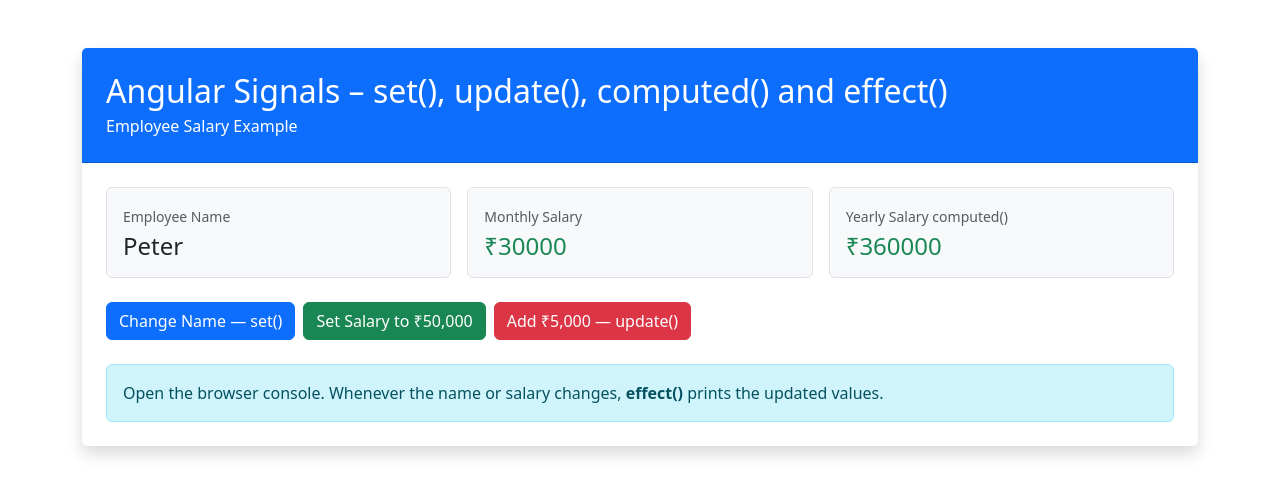
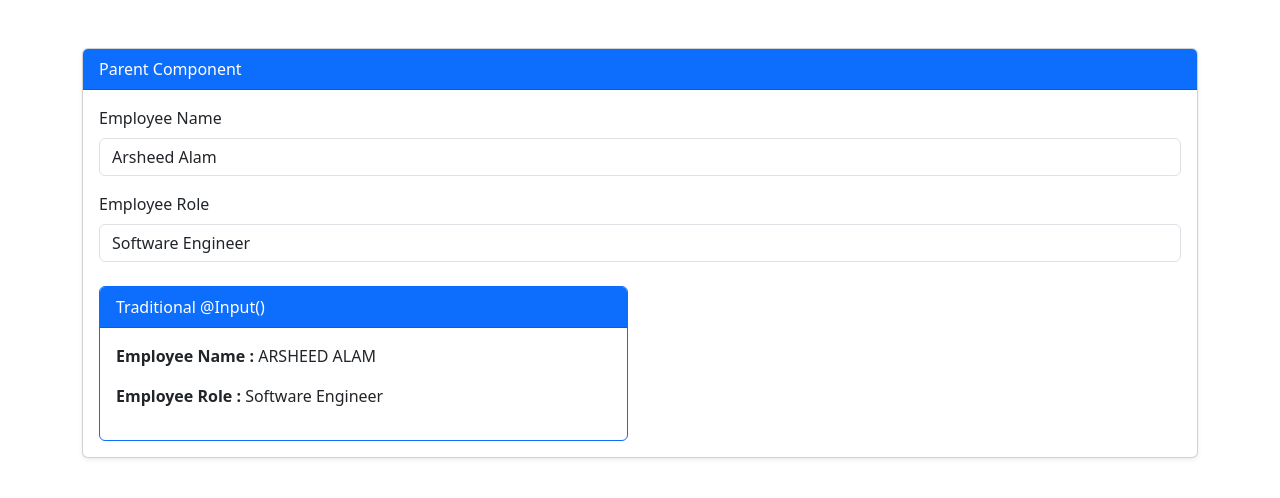
Before and after one commit to alamarsheed4/New-angular-app, an Angular app: page / in a window 1280 px wide. Shown: the top 498 px of the page. Built offline with nearby package versions, Linux system fonts and the light colour scheme.

Commit message:
Initial commit

```diff
--- a/src/app/app.html
+++ b/src/app/app.html
@@ -1,61 +1 @@
-<div class="container py-5">
-    <div class="card shadow border-0">
-        <div class="card-header bg-primary text-white p-4">
-            <h2 class="mb-1">Angular Signals – set(), update(), computed() and effect()</h2>
-            <p class="mb-0">Employee Salary Example</p>
-        </div>
-
-        <div class="card-body p-4">
-            <div class="row g-3 mb-4">
-                <div class="col-md-4">
-                    <div class="border rounded p-3 bg-light h-100">
-                        <small class="text-muted">Employee Name</small>
-                        <h4 class="mb-0 mt-1">{{EmployeeName()}}</h4>
-                    </div>
-
-                </div>
-                <div class="col-md-4">
-                    <div class="border rounded p-3 bg-light h-100">
-                        <small class="text-muted">Monthly Salary</small>
-                        <h4 class="mb-0 mt-1 text-success">
-                            ₹{{basicSalary()}}
-                        </h4>
-
-                    </div>
-                </div>
-
-                <div class="col-md-4">
-                    <div class="border rounded p-3 bg-light h-100">
-                        <small class="text-muted">Yearly Salary computed()
-
-                        </small>
-                        <h4 class="mb-0 mt-1 text-success">
-                            ₹{{yearlySalary()}}
-                        </h4>
-
-                    </div>
-                </div>
-            </div>
-
-            <div class="d-flex flex-wrap gap-2">
-                <button (click)="ChangeName()" class="btn btn-primary">
-                    Change Name — set()
-                </button>
-
-                <button (click)="setSalary()" class="btn btn-success">
-                    Set Salary to ₹50,000
-                </button>
-
-                <button (click)="updateSalary()" class="btn btn-danger">
-                    Add ₹5,000 — update()
-                </button>
-            </div>
-            <div class="alert alert-info mt-4 mb-0">
-                Open the browser console. Whenever the name or salary changes,
-                <strong>effect()</strong> prints the updated values.
-            </div>
-
-        </div>
-
-    </div>
-</div>
+<app-input-parent></app-input-parent>
--- a/src/app/app.ts
+++ b/src/app/app.ts
@@ -1,6 +1,7 @@
-import { Component, computed, effect, signal } from '@angular/core';
+import { Component} from '@angular/core';
+import { InputParent } from './input-parent/input-parent';
 @Component({
-  imports: [],
+  imports: [InputParent],
   selector: 'app-root',
   styleUrl: './app.css',
   templateUrl: './app.html',
@@ -8,34 +9,4 @@ import { Component, computed, effect, signal } from '@angular/core';
 export class App {
 
 
-  EmployeeName = signal("Peter");
-
-  basicSalary = signal(30000);
-
-  yearlySalary = computed(()=>this.basicSalary() * 12)
-
-  constructor(){
-    effect(()=>{
-      console.log(
-        `Employee Name: ${this.EmployeeName()} || ${this.basicSalary()}`
-      );
-
-    });
-  }
-
-  ChangeName(){
-    this.EmployeeName.set('Robert Jr.')
-  }
-
-  setSalary(){
-   this.basicSalary.set(50000)
-
-  }
-
-  updateSalary(){
-    this.basicSalary.update(currentSalary=>
-      currentSalary + 5000
-    )
-  }
-
 }
--- /dev/null
+++ b/src/app/input-child/input-child.html
@@ -0,0 +1,22 @@
+<div class="row mt-4">
+    <!-- Traditional @Input result-->
+    <div class="col-md-6">
+        <div class="card border-primary h-100">
+            <div class="card-header bg-primary text-white">
+                Traditional @Input()
+            </div>
+            <div class="card-body">
+            <p>
+                <strong>Employee Name :</strong>
+                {{traditionalEmployeeName()}}
+            </p>
+            <p>
+                <strong>Employee Role :</strong>
+                {{traditionalEmployeeRole()}}
+            </p>
+        </div>
+        </div>
+
+    </div>
+
+</div>
--- /dev/null
+++ b/src/app/input-child/input-child.ts
@@ -0,0 +1,31 @@
+import { Component, Input, input } from '@angular/core';
+
+@Component({
+  imports: [],
+  selector: 'app-input-child',
+  styleUrl: './input-child.css',
+  templateUrl: './input-child.html',
+})
+export class InputChild {
+
+  //using Decorator
+  // @Input(
+  //   {
+  //   required:true,
+  //   alias: 'tradEmployeeName'
+  //   }
+  // ) traditionalEmployeeName !: string
+
+  // @Input() traditionalEmployeeRole !: string
+
+  //using input signal
+
+  traditionalEmployeeName=input("Guest",{
+    alias: 'tradEmployeeName',
+    transform: ((value:string)=>value.trim().toUpperCase())
+  });
+
+
+  traditionalEmployeeRole=input<string>()
+
+}
--- /dev/null
+++ b/src/app/input-parent/input-parent.html
@@ -0,0 +1,33 @@
+<div class="container mt-5">
+    <div class="card shadow-sm">
+        <div class="card-header bg-primary text-white">
+            Parent Component
+        </div>
+
+        <div class="card-body">
+            <div class="mb-3">
+                <label for="" class="form-label">
+                    Employee Name
+                </label>
+                <input type="text" class="form-control"
+                  [(ngModel)] = 'employeeName'>
+
+            </div>
+            <div class="mb-3">
+                <label for="" class="form-label">
+                    Employee Role
+                </label>
+                <input type="text" class="form-control"
+                  [(ngModel)] = 'employeeRole'>
+
+            </div>
+
+            <app-input-child
+            [tradEmployeeName]="employeeName"
+            [traditionalEmployeeRole]="employeeRole">
+            </app-input-child>
+
+        </div>
+
+    </div>
+</div>
--- /dev/null
+++ b/src/app/input-parent/input-parent.ts
@@ -0,0 +1,15 @@
+import { Component, Input } from '@angular/core';
+import { FormsModule } from '@angular/forms';
+import { InputChild } from '../input-child/input-child';
+
+@Component({
+  imports: [ FormsModule, InputChild],
+  selector: 'app-input-parent',
+  styleUrl: './input-parent.css',
+  templateUrl: './input-parent.html',
+})
+export class InputParent {
+
+  employeeName = "Arsheed Alam"
+  employeeRole = "Software Engineer"
+}
```
Also changed, not shown: src/app/input-child/input-child.css (added), src/app/input-parent/input-parent.css (added).
